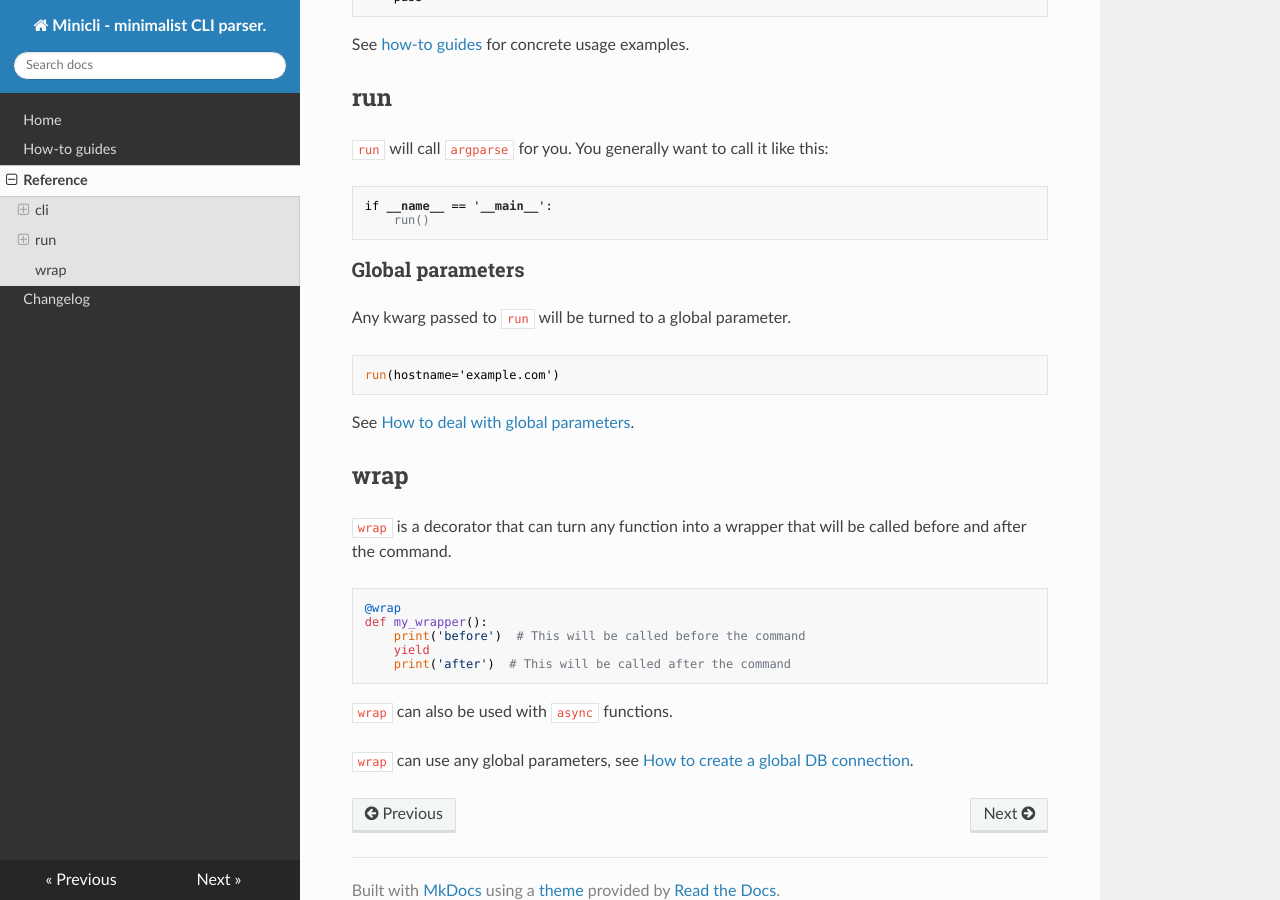
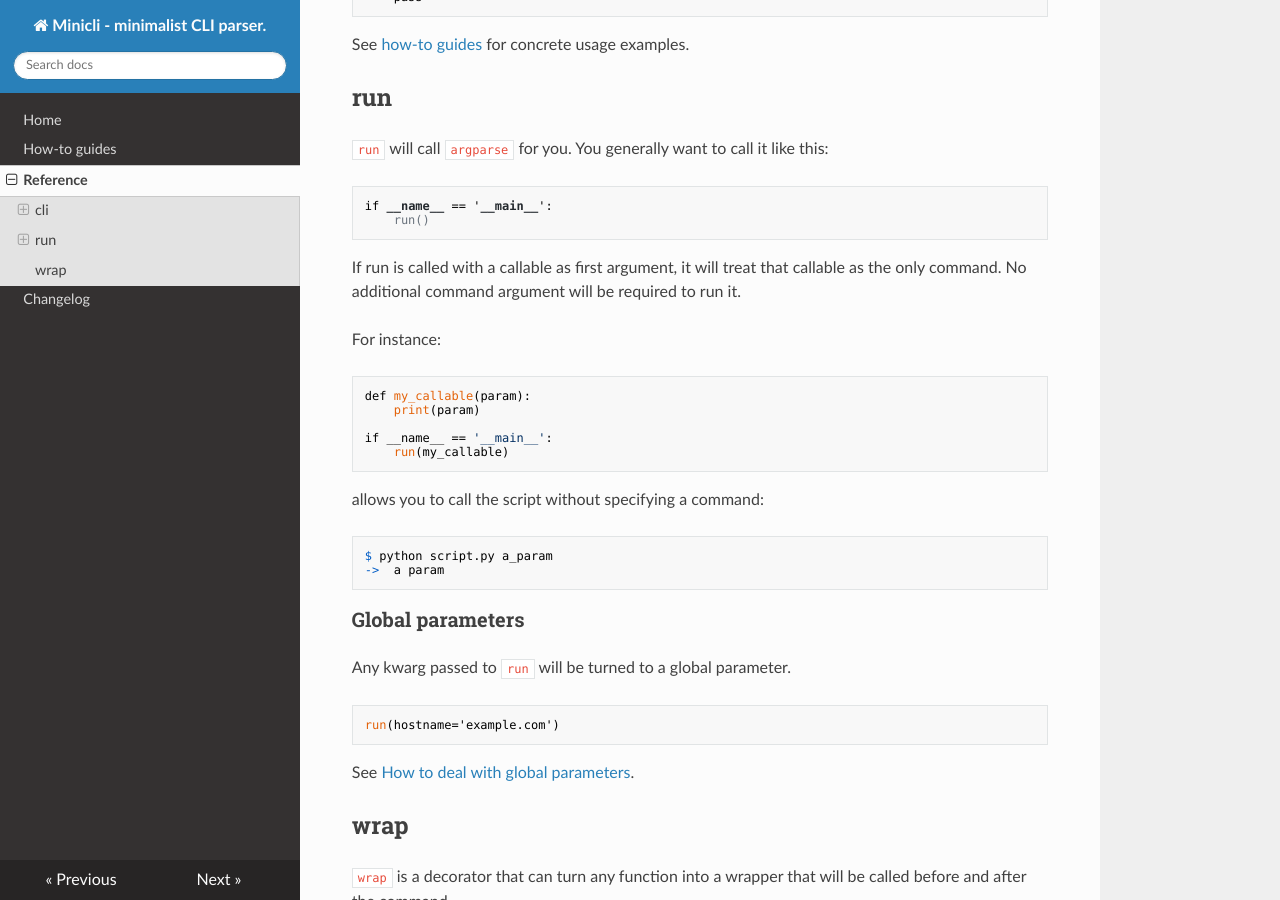
Before and after one commit to pyrates/minicli, an MkDocs documentation site: the page built from docs/reference.md, in a window 1280 px wide and 900 px high, scrolled down 1392 px. Built offline with MkDocs 1.6.1, drawn with Linux system fonts in a browser that asks for light colours; nearby versions of some CDN libraries; old or Windows-style settings are respelled for this version of MkDocs.

Commit message:
Create the option to define a cli without subparses
Sometimes having multiple subcommands you can specify is unecessary
and just adds an extra thing for the user to get wrong.
For this, we add the possibility for run to take a callable
This callable is then treated as the only command to be run.

```diff
--- a/docs/reference.md
+++ b/docs/reference.md
@@ -76,6 +76,23 @@ See [how-to guides](how-to.md) for concrete usage examples.
     if __name__ == '__main__':
         run()
 
+If run is called with a callable as first argument, it will treat that callable as the only command.
+No additional command argument will be required to run it.
+
+For instance:
+
+    def my_callable(param):
+        print(param)
+
+    if __name__ == '__main__':
+        run(my_callable)
+
+allows you to call the script without specifying a command:
+
+    $ python script.py a_param
+    ->  a param
+
+
 ### Global parameters
 
 Any kwarg passed to `run` will be turned to a global parameter.
```
Also changed, not shown: docs/changelog.md (+4 -0 lines), minicli/__init__.py (+18 -5 lines), 1 other file.
